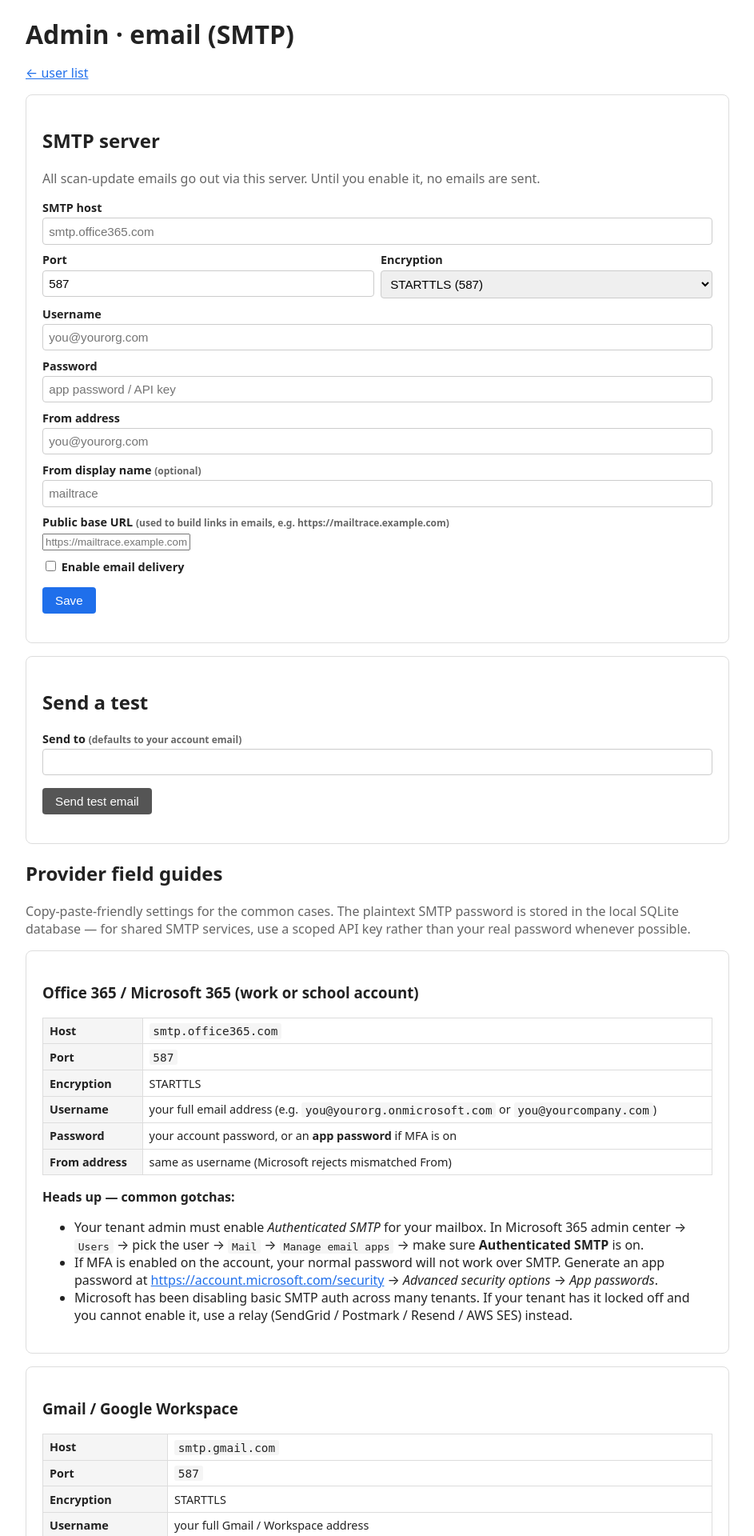
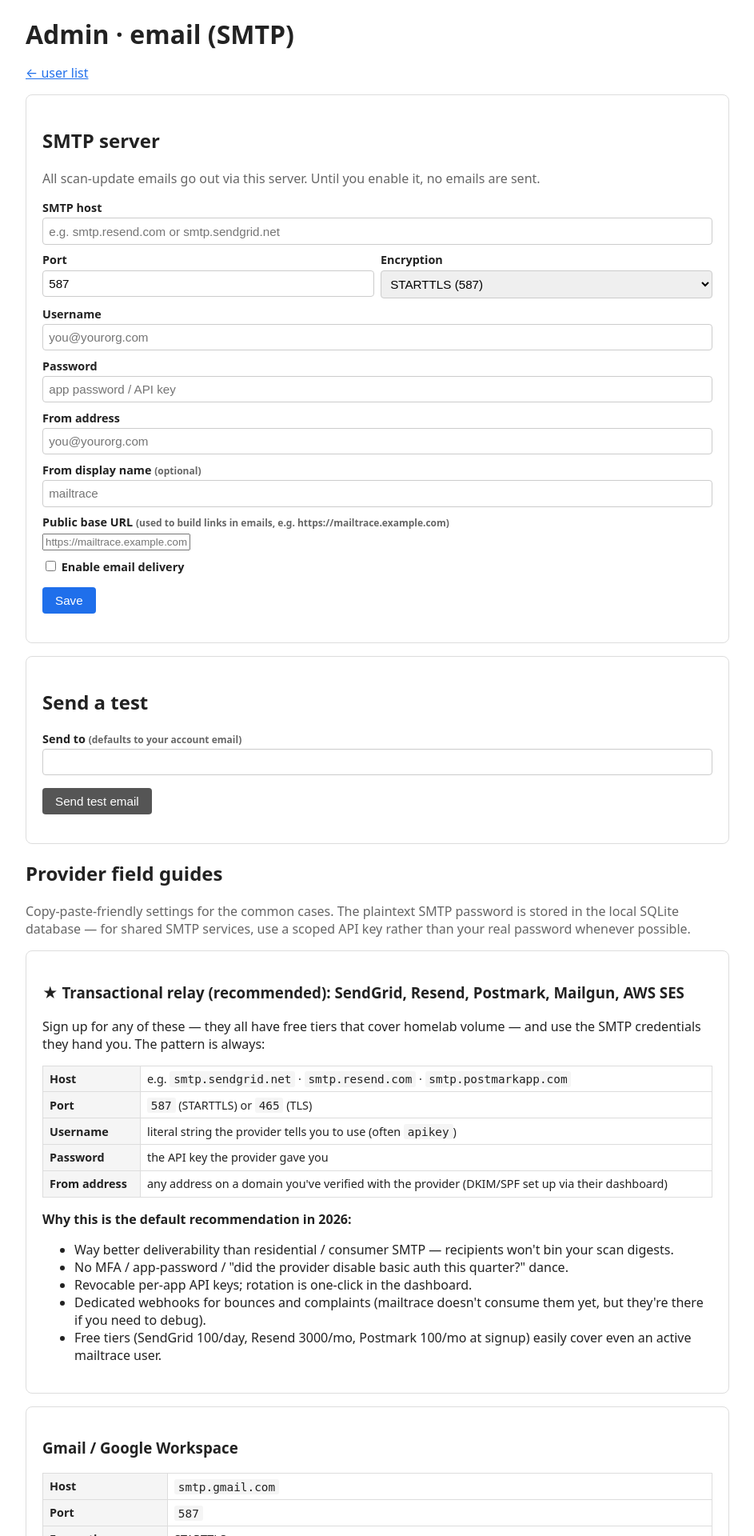
Before and after one commit to Co1lin/mailtrace, a Python web app: template src/mailtrace/templates/admin/email.html in a window 1280 px wide. Shown: the top 1920 px of the page at 80% size, without its empty margins (168-1111 px from the left). Run offline with Jinja, Linux system fonts and the light colour scheme; the template is opened without the code that fills it, so the values that code supplies are empty.

Commit message:
docs(email): demote M365 SMTP, promote transactional relays as the default recommendation
Microsoft has effectively retired SMTP AUTH on M365 org tenants over
2024-2025. App passwords no longer work as a workaround — the disable
is at the tenant transport level (SmtpClientAuthenticationDisabled),
not at the per-mailbox MFA layer. The previous /admin/email page told
users they could just generate an app password if MFA was on, which
sends them down a dead end.

Update the provider guide:

- Lead with transactional relays (SendGrid / Resend / Postmark /
  Mailgun / SES). Free tiers cover homelab volume, deliverability is
  better than consumer / residential SMTP, and there's no MFA dance.
- Keep the Gmail / Workspace section — app passwords still work there
  for personal Gmail and for Workspace tenants whose admin hasn't
  disabled them.
- Demote the Microsoft 365 section with a clear "limited support"
  warning. Explain the practical workaround: use a relay, verify your
  custom domain via DKIM, set From to your M365 address. Recipients
  see DMARC-aligned mail "from you@yourcompany.com" without needing
  M365-side SMTP AUTH.
- Document the PowerShell check tenant admins can run
  (Get-TransportConfig | fl SmtpClientAuthenticationDisabled) so
  operators can verify whether the path is actually shut.
- Change the Host input placeholder from smtp.office365.com to
  smtp.resend.com / smtp.sendgrid.net to nudge users toward what
  actually works in 2026.
- Mirror the reordering in README's onboarding section and the
  "Configuring email notifications" walkthrough.

Adding M365 OAuth2 (XOAUTH2 + Azure AD app registration) would
re-enable the M365 path but is a substantial new code path and
auth-token-management surface for what's unambiguously a worse
deliverability experience than relays. Document the workaround
instead; revisit if multiple users actually request it.

Co-Authored-By: Claude Opus 4.7 (1M context) <noreply@anthropic.com>

```diff
--- a/src/mailtrace/templates/admin/email.html
+++ b/src/mailtrace/templates/admin/email.html
@@ -13,7 +13,7 @@
 
     <form method="POST" action="/admin/email">
         <label>SMTP host</label>
-        <input type="text" name="host" required value="{{ cfg.host if cfg else '' }}" placeholder="smtp.office365.com">
+        <input type="text" name="host" required value="{{ cfg.host if cfg else '' }}" placeholder="e.g. smtp.resend.com or smtp.sendgrid.net">
 
         <div class="row">
             <div>
@@ -76,26 +76,23 @@
    password whenever possible.</p>
 
 <div class="card">
-    <h3>Office 365 / Microsoft 365 (work or school account)</h3>
+    <h3>★ Transactional relay (recommended): SendGrid, Resend, Postmark, Mailgun, AWS SES</h3>
+    <p>Sign up for any of these — they all have free tiers that cover homelab volume —
+       and use the SMTP credentials they hand you. The pattern is always:</p>
     <table>
-        <tr><th>Host</th><td><code>smtp.office365.com</code></td></tr>
-        <tr><th>Port</th><td><code>587</code></td></tr>
-        <tr><th>Encryption</th><td>STARTTLS</td></tr>
-        <tr><th>Username</th><td>your full email address (e.g. <code>you@yourorg.onmicrosoft.com</code> or <code>you@yourcompany.com</code>)</td></tr>
-        <tr><th>Password</th><td>your account password, or an <strong>app password</strong> if MFA is on</td></tr>
-        <tr><th>From address</th><td>same as username (Microsoft rejects mismatched From)</td></tr>
+        <tr><th>Host</th><td>e.g. <code>smtp.sendgrid.net</code> · <code>smtp.resend.com</code> · <code>smtp.postmarkapp.com</code></td></tr>
+        <tr><th>Port</th><td><code>587</code> (STARTTLS) or <code>465</code> (TLS)</td></tr>
+        <tr><th>Username</th><td>literal string the provider tells you to use (often <code>apikey</code>)</td></tr>
+        <tr><th>Password</th><td>the API key the provider gave you</td></tr>
+        <tr><th>From address</th><td>any address on a domain you've verified with the provider (DKIM/SPF set up via their dashboard)</td></tr>
     </table>
-    <p><strong>Heads up — common gotchas:</strong></p>
+    <p><strong>Why this is the default recommendation in 2026:</strong></p>
     <ul>
-        <li>Your tenant admin must enable <em>Authenticated SMTP</em> for your mailbox.
-            In Microsoft 365 admin center → <code>Users</code> → pick the user →
-            <code>Mail</code> → <code>Manage email apps</code> → make sure
-            <strong>Authenticated SMTP</strong> is on.</li>
-        <li>If MFA is enabled on the account, your normal password will not work over SMTP. Generate an app password at
-            <a href="https://account.microsoft.com/security" target="_blank" rel="noopener">https://account.microsoft.com/security</a> →
-            <em>Advanced security options</em> → <em>App passwords</em>.</li>
-        <li>Microsoft has been disabling basic SMTP auth across many tenants. If your tenant has it locked off and you cannot enable it,
-            use a relay (SendGrid / Postmark / Resend / AWS SES) instead.</li>
+        <li>Way better deliverability than residential / consumer SMTP — recipients won't bin your scan digests.</li>
+        <li>No MFA / app-password / "did the provider disable basic auth this quarter?" dance.</li>
+        <li>Revocable per-app API keys; rotation is one-click in the dashboard.</li>
+        <li>Dedicated webhooks for bounces and complaints (mailtrace doesn't consume them yet, but they're there if you need to debug).</li>
+        <li>Free tiers (SendGrid 100/day, Resend 3000/mo, Postmark 100/mo at signup) easily cover even an active mailtrace user.</li>
     </ul>
 </div>
 
@@ -108,19 +105,49 @@
         <tr><th>Username</th><td>your full Gmail / Workspace address</td></tr>
         <tr><th>Password</th><td>a <strong>16-character app password</strong> (not your normal password)</td></tr>
     </table>
-    <p>Generate an app password at <a href="https://myaccount.google.com/apppasswords" target="_blank" rel="noopener">https://myaccount.google.com/apppasswords</a>.
-       2-step verification on the account is required to create one. App passwords show up like <code>abcd efgh ijkl mnop</code> — paste them with or without spaces, both work.</p>
+    <p>Generate an app password at
+       <a href="https://myaccount.google.com/apppasswords" target="_blank" rel="noopener">myaccount.google.com/apppasswords</a>.
+       2-step verification on the account is required to create one. App passwords show up like
+       <code>abcd efgh ijkl mnop</code> — paste them with or without spaces, both work.</p>
+    <p><small>Workspace tenants: your admin can disable app passwords / SMTP for the whole org. If
+       you can't reach the apppasswords page or your test send hangs at AUTH, fall back to a
+       transactional relay above.</small></p>
 </div>
 
 <div class="card">
-    <h3>Transactional relay (SendGrid, Resend, Postmark, Mailgun, AWS SES)</h3>
-    <p>Sign up for any of these — they all have free tiers that cover homelab volume — and use the SMTP credentials they hand you. The pattern is always:</p>
+    <h3>⚠ Microsoft 365 / Office 365 (work or school account) — limited support</h3>
+    <p class="lede"><strong>This path is mostly broken in 2026.</strong> Microsoft started
+       disabling SMTP AUTH (incl. with app passwords) on M365 org tenants in 2024 and the
+       rollout is now near-universal: <em>app passwords no longer help</em>. There is no
+       per-mailbox toggle that overrides the tenant decision. The only way to send
+       <em>from</em> an M365 mailbox over SMTP today is OAuth2 + the <code>SMTP.Send</code>
+       Graph permission via an Azure AD app registration — which mailtrace doesn't yet
+       implement, because the simpler answer is to use a transactional relay (above).</p>
+    <p>If you want delivery to look like it came from your M365 address, the practical
+       workflow is:</p>
+    <ol>
+        <li>Sign up for a transactional relay (Resend, Postmark, etc.).</li>
+        <li>In the relay's dashboard, verify your custom domain by adding the DKIM CNAMEs
+            and SPF includes they tell you to add to your DNS.</li>
+        <li>Once verified, set <em>From address</em> in mailtrace to <code>you@yourcompany.com</code> —
+            mail goes out via the relay's IPs but DKIM-signed by your domain, so recipients
+            see "from you@yourcompany.com" with valid DMARC.</li>
+        <li>You can also set up a forwarding rule in M365 so replies to that address still
+            land in your Outlook inbox.</li>
+    </ol>
+    <p>If you really want to try M365 SMTP AUTH anyway (maybe your tenant is one of the
+       holdouts where it still works), the legacy field set is:</p>
     <table>
-        <tr><th>Host</th><td>e.g. <code>smtp.sendgrid.net</code> / <code>smtp.resend.com</code> / <code>smtp.postmarkapp.com</code></td></tr>
-        <tr><th>Port</th><td><code>587</code> (STARTTLS) or <code>465</code> (TLS)</td></tr>
-        <tr><th>Username</th><td>literal string the provider tells you to use (often <code>apikey</code>)</td></tr>
-        <tr><th>Password</th><td>the API key the provider gave you</td></tr>
+        <tr><th>Host</th><td><code>smtp.office365.com</code></td></tr>
+        <tr><th>Port</th><td><code>587</code> · <strong>Encryption</strong>: STARTTLS</td></tr>
+        <tr><th>Username / From</th><td>your full email address (M365 rejects mismatched From)</td></tr>
+        <tr><th>Password</th><td>app password — only works if your tenant still has SMTP AUTH enabled</td></tr>
     </table>
-    <p><strong>Why pick this:</strong> better deliverability than home-IP / consumer SMTP, no MFA / app-password dance, dedicated webhooks for bounces, and revocable per-app keys.</p>
+    <p><small>How to confirm SMTP AUTH is off (the common case): a tenant admin can run in
+       PowerShell <code>Get-TransportConfig | fl SmtpClientAuthenticationDisabled</code>; if
+       <code>True</code>, the tenant has shut it off org-wide. Re-enabling at the mailbox
+       level via <code>Set-CASMailbox -SmtpClientAuthenticationDisabled $false</code> only
+       works if the tenant default is <code>False</code> or <code>$null</code>. If you're
+       not the tenant admin, treat this path as unavailable.</small></p>
 </div>
 {% endblock %}
```
Also changed, not shown: README.md.
